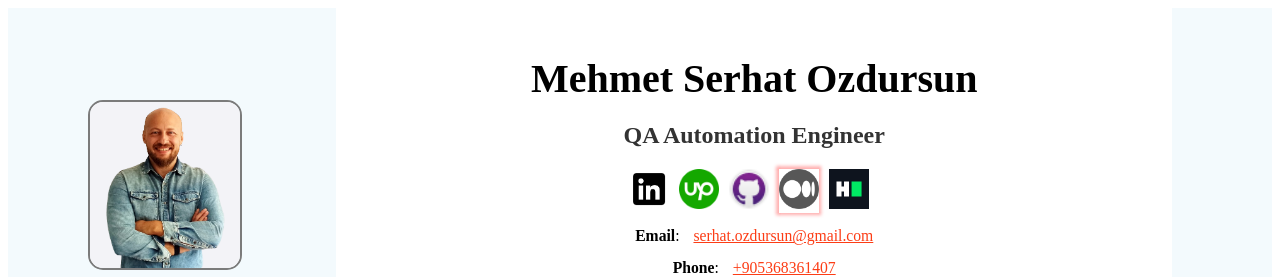
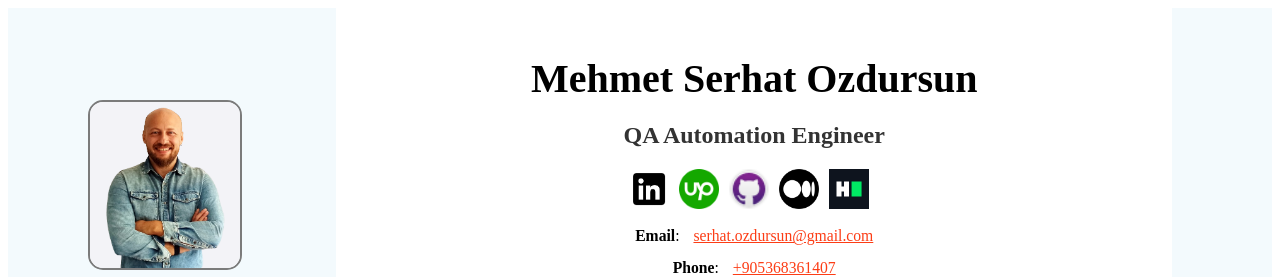
Before and after one commit to serhatozdursun/resume, a Next.js app: page / in a window 1280 px wide. Shown: the top 277 px of the page. Built offline with nearby package versions, Linux system fonts and the light colour scheme.

Commit message:
disable highlighting

```diff
--- a/pages/index.tsx
+++ b/pages/index.tsx
@@ -1,7 +1,7 @@
 import Head from 'next/head';
 import Script from 'next/script';
 import React from 'react';
-import styles from '../css/IconLink.module.css'
+/*import styles from '../css/IconLink.module.css'*/
 import {
     Container,
     LeftColumn,
@@ -151,10 +151,10 @@ const IndexPage: React.FC = () => {
                         </IconLink>
                         <IconLink href="https://medium.com/@serhat-ozdursun" target="_blank" rel="noopener noreferrer"
                                   className="iconLink">
-                            <div className={styles.iconWrapper}>
-                                <IconImage className={styles.iconImage} src="/medium_icon.png" alt="medium"/>
-                                <div className={styles.flashingCross}></div>
-                            </div>
+                         {/*<div className={styles.iconWrapper}>*/}
+                                <IconImage className="iconImage" src="/medium_icon.png" alt="medium"/>
+                                {/*<div className={styles.flashingCross}></div>*/}
+                           {/* </div>*/}
                         </IconLink>
                         <IconLink href="https://www.hackerrank.com/profile/serhat_ozdursun" target="_blank"
                                   rel="noopener noreferrer" className="iconLink">
```
